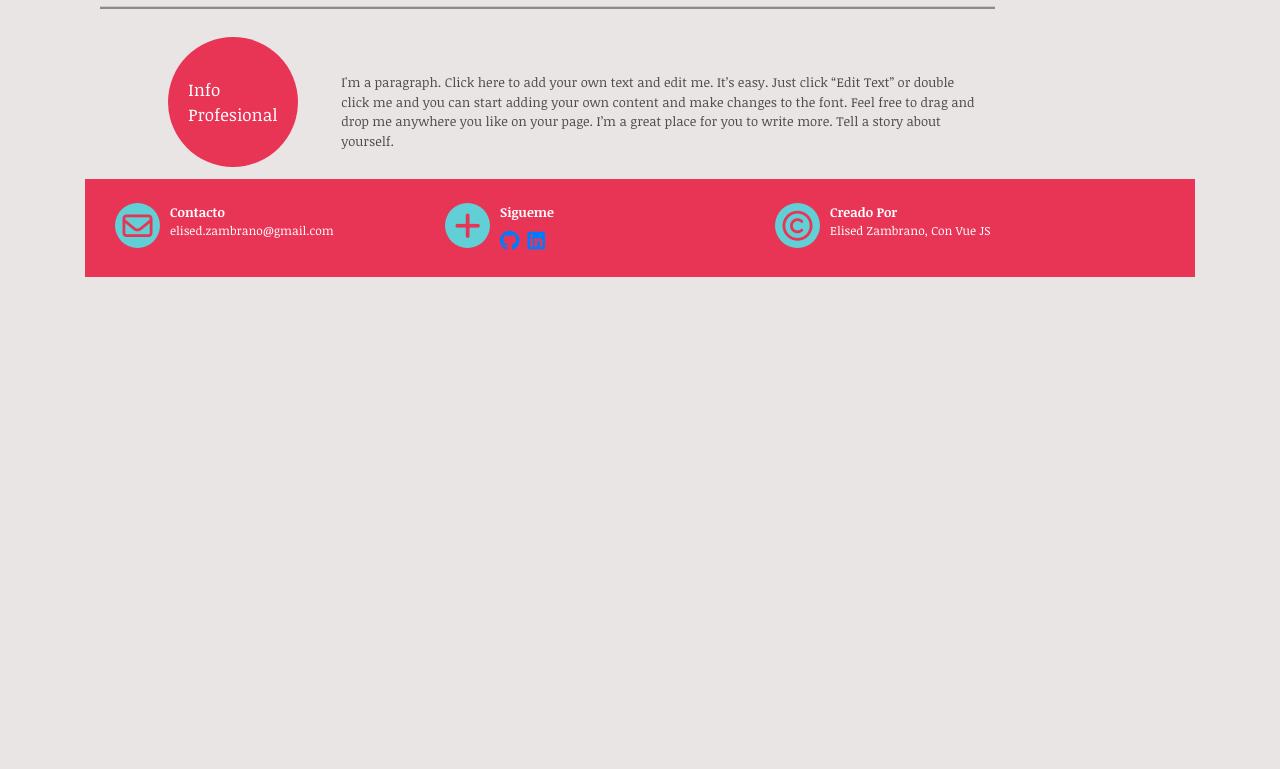
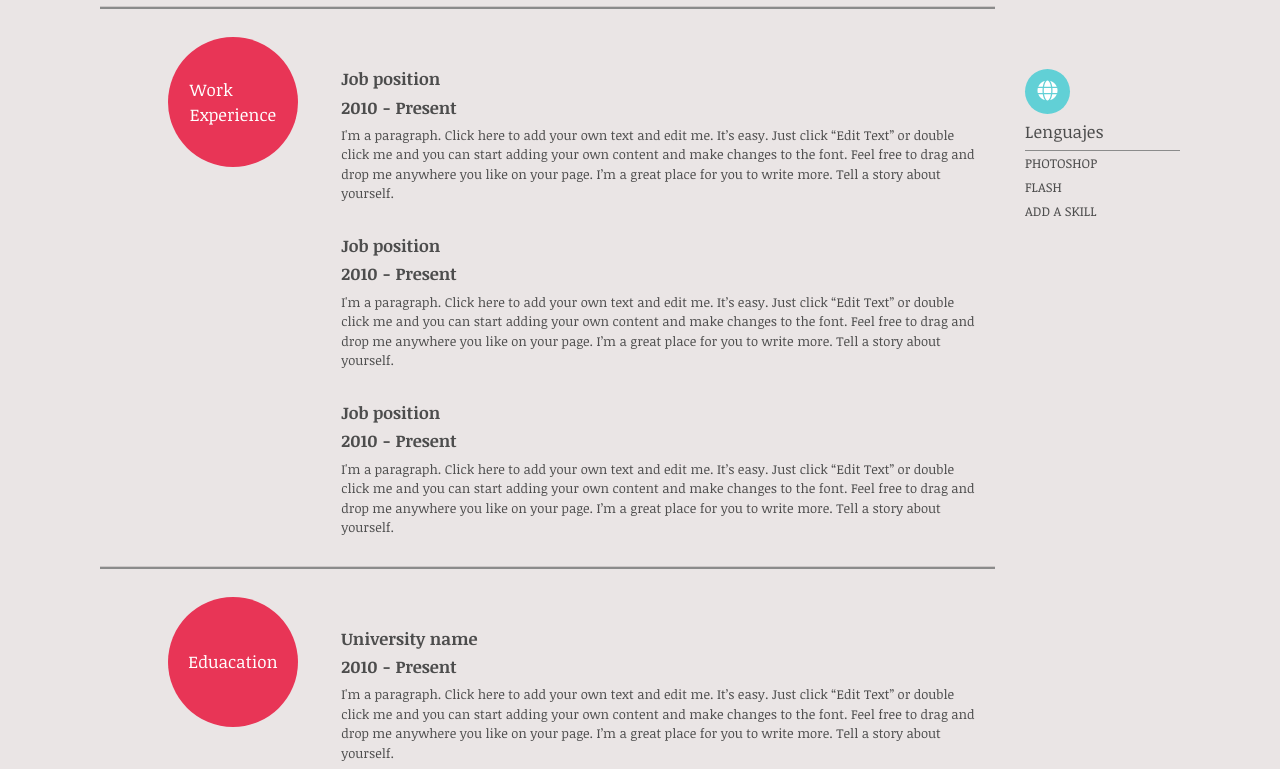
Before and after one commit to elisedzambranoM/PersonalPage, a Vue app: page /resumen in a window 1280 px wide. Shown: the part 391-1160 px from the top of the page. Before the commit the page ends 800 px from the top, so only its background shows below. Built offline with nearby package versions, Linux system fonts and the light colour scheme; the HTML template or start-up script is replaced by a standard one.

Commit message:
se trabajo en el componente RESUMEN

```diff
--- a/src/components/resumen/Titulo.vue
+++ b/src/components/resumen/Titulo.vue
@@ -3,7 +3,7 @@
     <div class="row">
       <div class="col-md-12">
         <span class="mt-5 border-bottoms">RESUMEN</span>
-    </div>
+      </div>
     </div>
     <div class="row">
       <div class="col-md-10">
@@ -18,7 +18,51 @@
                   Profesional
                 </div>
               </div>
-              <div class="col-md-9 d-flex align-items-end">
+              <div class="col-md-9 d-flex  align-items-end">
+                <p class="text_font--13">
+                  I'm a paragraph. Click here to add your own text and edit me.
+                  It’s easy. Just click “Edit Text” or double click me and you
+                  can start adding your own content and make changes to the
+                  font. Feel free to drag and drop me anywhere you like on your
+                  page. I’m a great place for you to write more. Tell a story
+                  about yourself.
+                </p>
+              </div>
+            </div>
+          </li>
+          <li class="list-group-item">
+            <div class="row">
+              <div class="col-md-3">
+                <div
+                  class=" circle__item--red circle-title d-flex align-items-center justify-content-center mt-3 ml-5"
+                >
+                  Work <br />
+                  Experience
+                </div>
+              </div>
+              <div class="col-md-9 d-flex flex-column align-items-start">
+                <h6 class="text_font--17 mt-5"><strong>Job position</strong></h6>
+                <h6 class="text_font--17"><strong>2010 - Present</strong></h6>
+                <p class="text_font--13">
+                  I'm a paragraph. Click here to add your own text and edit me.
+                  It’s easy. Just click “Edit Text” or double click me and you
+                  can start adding your own content and make changes to the
+                  font. Feel free to drag and drop me anywhere you like on your
+                  page. I’m a great place for you to write more. Tell a story
+                  about yourself.
+                </p>
+                <h6 class="text_font--17 mt-3"><strong>Job position</strong></h6>
+                <h6 class="text_font--17"><strong>2010 - Present</strong></h6>
+                <p class="text_font--13">
+                  I'm a paragraph. Click here to add your own text and edit me.
+                  It’s easy. Just click “Edit Text” or double click me and you
+                  can start adding your own content and make changes to the
+                  font. Feel free to drag and drop me anywhere you like on your
+                  page. I’m a great place for you to write more. Tell a story
+                  about yourself.
+                </p>
+                <h6 class="text_font--17 mt-3"><strong>Job position</strong></h6>
+                <h6 class="text_font--17"><strong>2010 - Present</strong></h6>
                 <p class="text_font--13">
                   I'm a paragraph. Click here to add your own text and edit me.
                   It’s easy. Just click “Edit Text” or double click me and you
@@ -36,11 +80,22 @@
                 <div
                   class=" circle__item--red circle-title d-flex align-items-center justify-content-center mt-3 ml-5"
                 >
-                  Info <br />
-                  Profesional
+                  Eduacation
                 </div>
               </div>
-              <div class="col-md-9 d-flex align-items-end">
+              <div class="col-md-9 d-flex flex-column align-items-start">
+                <h6 class="text_font--17 mt-5"><strong>University name</strong></h6>
+                <h6 class="text_font--17"><strong>2010 - Present</strong></h6>
+                <p class="text_font--13">
+                  I'm a paragraph. Click here to add your own text and edit me.
+                  It’s easy. Just click “Edit Text” or double click me and you
+                  can start adding your own content and make changes to the
+                  font. Feel free to drag and drop me anywhere you like on your
+                  page. I’m a great place for you to write more. Tell a story
+                  about yourself.
+                </p>
+                <h6 class="text_font--17 mt-3"><strong>University name</strong></h6>
+                <h6 class="text_font--17"><strong>2010 - Present</strong></h6>
                 <p class="text_font--13">
                   I'm a paragraph. Click here to add your own text and edit me.
                   It’s easy. Just click “Edit Text” or double click me and you
@@ -59,14 +114,28 @@
           <div class="col-md-12">
             <div
               class="circle__item--blue circle-icon d-flex align-items-center justify-content-center mt-3"
-            > <i class="fas fa-exclamation"></i></div>
-            <h6 class="text_font--17  mt-2"> Skills</h6>
-              <hr/>
-              <span class="text_font--13">PHOTOSHOP</span><br>
-              <span class="text_font--13">FLASH</span> <br>
-              <span class="text_font--13">ADD A SKILL</span> <br>
-             </div>
-        </div>
+            >
+              <i class="fas fa-exclamation"></i>
+            </div>
+            <h6 class="text_font--17  mt-2">Skills</h6>
+            <hr />
+            <span class="text_font--13">PHOTOSHOP</span><br />
+            <span class="text_font--13">FLASH</span> <br />
+            <span class="text_font--13">ADD A SKILL</span> <br />
+          </div>
+          <div class="col-md-12 mt-5">
+            <div
+              class="circle__item--blue circle-icon d-flex align-items-center justify-content-center mt-3"
+            >
+              <i class="fas fa-globe"></i>
+            </div>
+            <h6 class="text_font--17  mt-2">Lenguajes</h6>
+            <hr />
+            <span class="text_font--13">PHOTOSHOP</span><br />
+            <span class="text_font--13">FLASH</span> <br />
+            <span class="text_font--13">ADD A SKILL</span> <br />
+          </div>
+         </div>
       </div>
     </div>
   </div>
@@ -85,8 +154,8 @@ span {
   font-size: 80px;
 }
 li {
-  background-color: #EAE5E5 !important;
-  color: #8B8B8B !important;
+  background-color: #eae5e5 !important;
+  color: #8b8b8b !important;
 }
 
 .circle-title {
@@ -103,8 +172,8 @@ li {
   background-color: #e83556;
 }
 
-.xperience-list li{
-  border-top: 2px solid #8B8B8B !important;
+.xperience-list li {
+  border-top: 2px solid #8b8b8b !important;
 }
 
 .circle__item--blue {
@@ -114,9 +183,9 @@ li {
   transition: 0.5s;
   background-color: var(--link-color);
   font-size: 17px;
-  color: #ffffff
+  color: #ffffff;
 }
-.text_font--17{
+.text_font--17 {
   font-family: "Noticia Text", serif;
   font-size: 17px;
   color: #4d4d4d;
@@ -126,12 +195,11 @@ hr {
   margin-top: 0px;
   margin-bottom: 0px;
   border: 0;
-  border-top: 1px solid #8B8B8B;
+  border-top: 1px solid #8b8b8b;
 }
-.text_font--13{
+.text_font--13 {
   font-size: 13px;
   font-family: "Noticia Text", serif;
   color: #4d4d4d;
 }
-
 </style>
```
